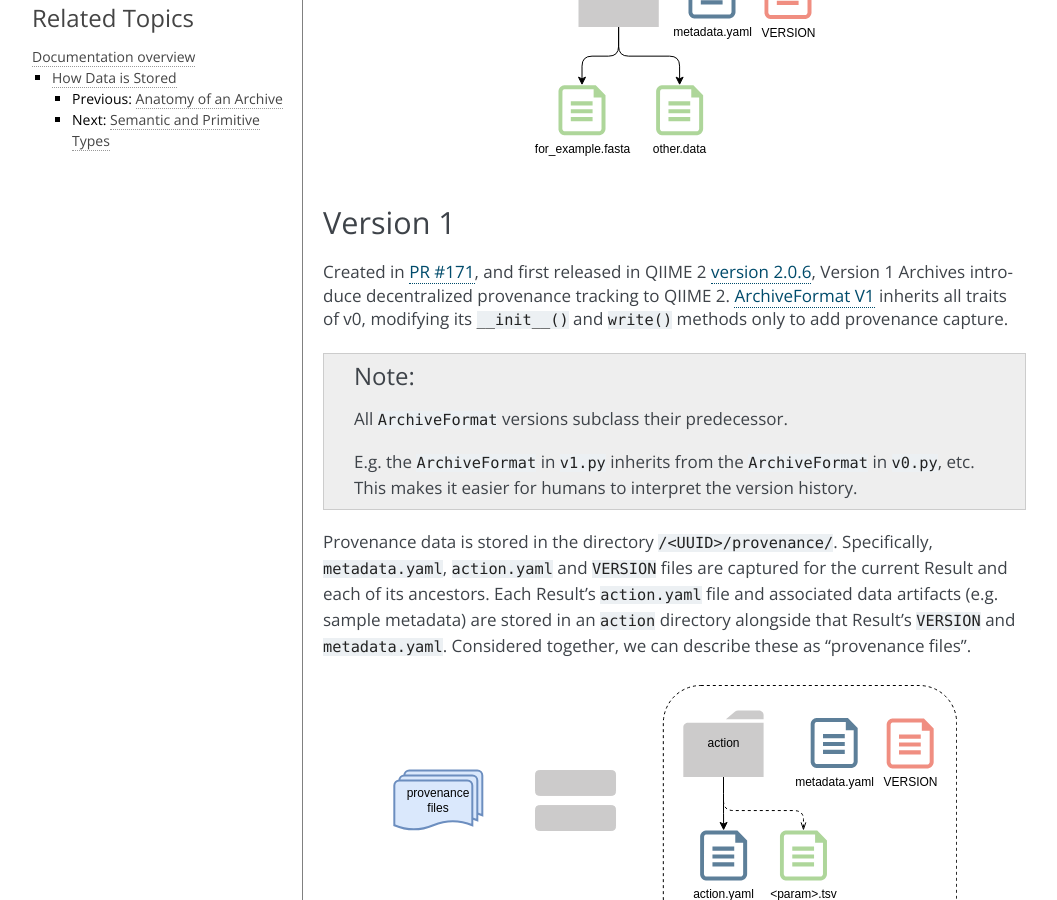
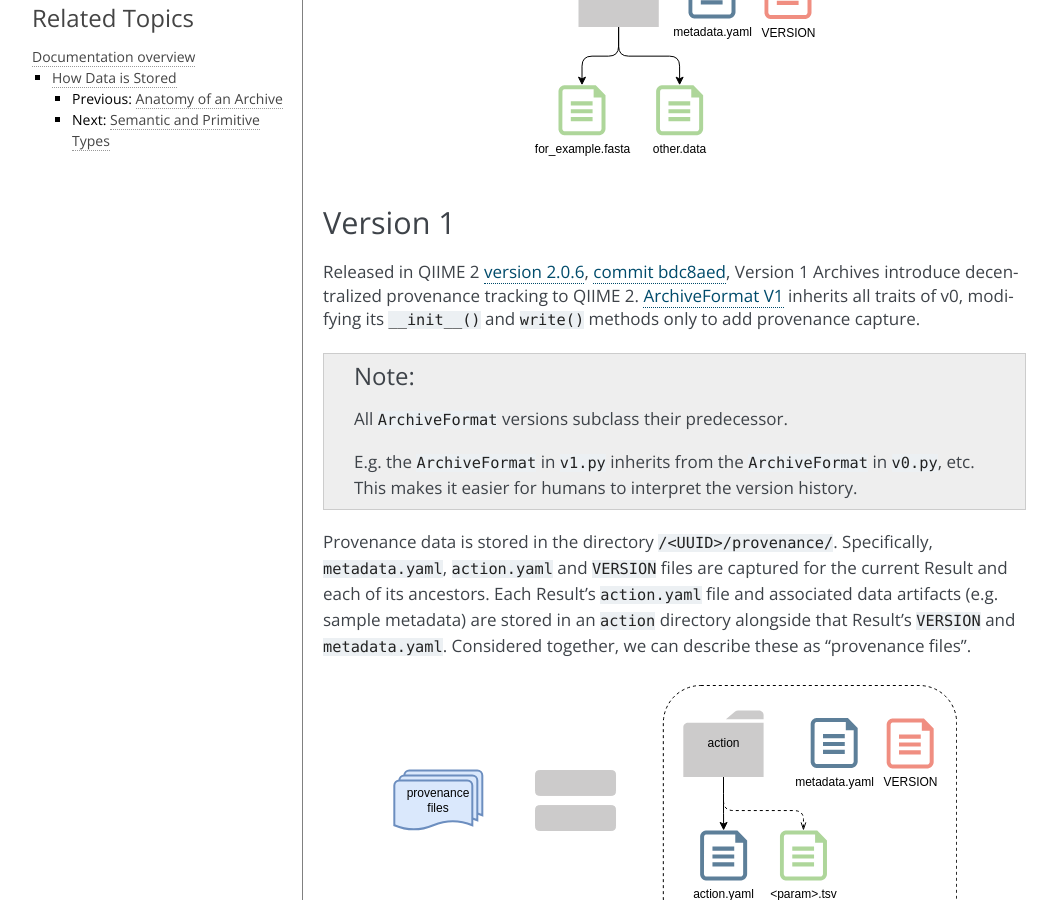
Before and after one commit to qiime2/dev-docs, a Sphinx documentation site: the page built from source/storing-data/archive-versions.rst, in a window 1280 px wide and 900 px high, scrolled down 2189 px. Shown: the whole window, without its empty margins (106-1163 px from the left). Built offline with Sphinx 7.4.7, drawn with Linux system fonts in a browser that asks for light colours; some of the changed text lies outside the part shown.

Commit message:
Swaps PR links out for commit links

```diff
--- a/source/storing-data/archive-versions.rst
+++ b/source/storing-data/archive-versions.rst
@@ -70,8 +70,8 @@ V0 Archives look like this:
 Version 1
 ---------
 
-Created in `PR #171 <https://github.com/qiime2/qiime2/pull/171>`_,
-and first released in QIIME 2 `version 2.0.6 <https://github.com/qiime2/qiime2/releases/tag/2.0.6>`_,
+Released in QIIME 2 `version 2.0.6 <https://github.com/qiime2/qiime2/releases/tag/2.0.6>`_,
+`commit bdc8aed <https://github.com/qiime2/qiime2/commit/bdc8aed08a7ce323a0f9901c6ff634680e58c7f3>`_,
 Version 1 Archives introduce decentralized provenance tracking to QIIME 2.
 `ArchiveFormat V1 <https://github.com/qiime2/qiime2/blob/master/qiime2/core/archive/format/v1.py>`_
 inherits all traits of v0,
@@ -121,14 +121,14 @@ and `2017.10 <https://github.com/qiime2/qiime2/releases/tag/2017.10.0>`_
 the directory structure of this format is identical to v1,
 but the ``action.yaml`` file has changed.
 
-In `PR #333 <https://github.com/qiime2/qiime2/pull/333>`_,
+In `commit 4389a0b <https://github.com/qiime2/qiime2/commit/4389a0b4ec41151144188ea230c8c56c1940c368>`_,
 the Version 2 ``ArchiveFormat`` adds an ``output-name`` key to the ``action`` section of ``action.yaml``
 (unless the action type is ``import``),
 assigning it the output name registered to the relevant action.
 Prior to this change, if one action returned multiple artifacts of the same :term:`Semantic Type`,
 it was not possible to differentiate between them using provenance alone.
 
-In `PR #348 <https://github.com/qiime2/qiime2/pull/348>`_,
+In `commit e072706 <https://github.com/qiime2/qiime2/commit/e07270659bd4089afdeef744868f8b7ac9c698a9>`_,
 it adds provenance support for :term:`Pipelines <Pipeline>`,
 adding the ``alias-of`` key to the ``action`` section of ``action.yaml``.
 See description in :ref:`action-block` for details.
@@ -138,7 +138,7 @@ Version 3
 
 Released in QIIME 2 version `2017.12 <https://github.com/qiime2/qiime2/releases/tag/2017.12.0>`_
 (`changelog <https://forum.qiime2.org/t/qiime-2-2017-12-release-is-now-live/2308>`__),
-`PR #356 <https://github.com/qiime2/qiime2/pull/356>`_,
+`commit 684b8b7 <https://github.com/qiime2/qiime2/commit/684b8b77276bd8fc7228042c674a166669bb5bef>`_,
 the directory structure of this format is identical to v1 and v2.
 
 With this release, QIIME 2 Actions are able to take variadic arguments,
@@ -151,7 +151,7 @@ Version 4
 
 Released in QIIME 2 version `2018.4 <https://github.com/qiime2/qiime2/releases/tag/2018.4.0>`_
 (`changelog <https://forum.qiime2.org/t/qiime-2-2018-4-release-is-now-live/3946>`__),
-`PR #387 <https://github.com/qiime2/qiime2/pull/387>`_,
+`commit 00a294c <https://github.com/qiime2/qiime2/commit/00a294cbfc8737c1a2f57d695615098dc9beb4ad>`_,
 this format adds citations to the directory format,
 adds a ``transformers`` section to ``action.yaml``,
 and aligns the structure of ``environment:framework`` (also in ``action.yaml``)
@@ -214,7 +214,7 @@ Version 5
 
 Released in QIIME 2 version `2018.11 <https://github.com/qiime2/qiime2/releases/tag/2018.11.0>`_
 (`changelog <https://forum.qiime2.org/t/qiime-2-2018-11-release-is-now-live/6879>`__),
-`PR #414 <https://github.com/qiime2/qiime2/pull/414>`_,
+`f95f324 <https://github.com/qiime2/qiime2/commit/f95f3246517e8c79bdab6b000d23f801030485e2>`_,
 this format version adds archive checksums to the directory structure.
 
 A new, md5sum-formatted checksum file has been added at ``/<root_UUID>/checksums.md5``,
```
